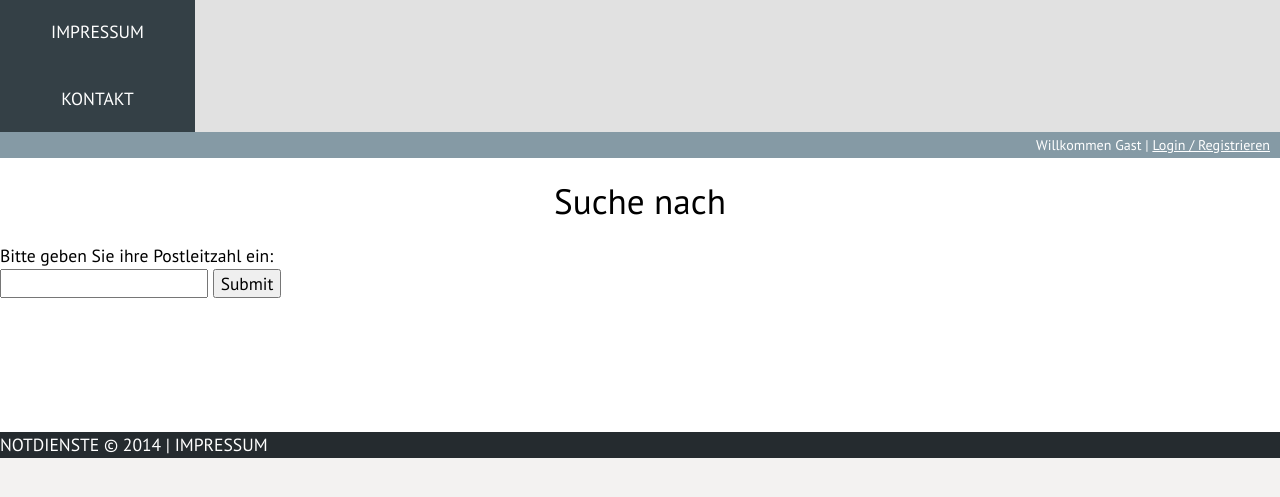
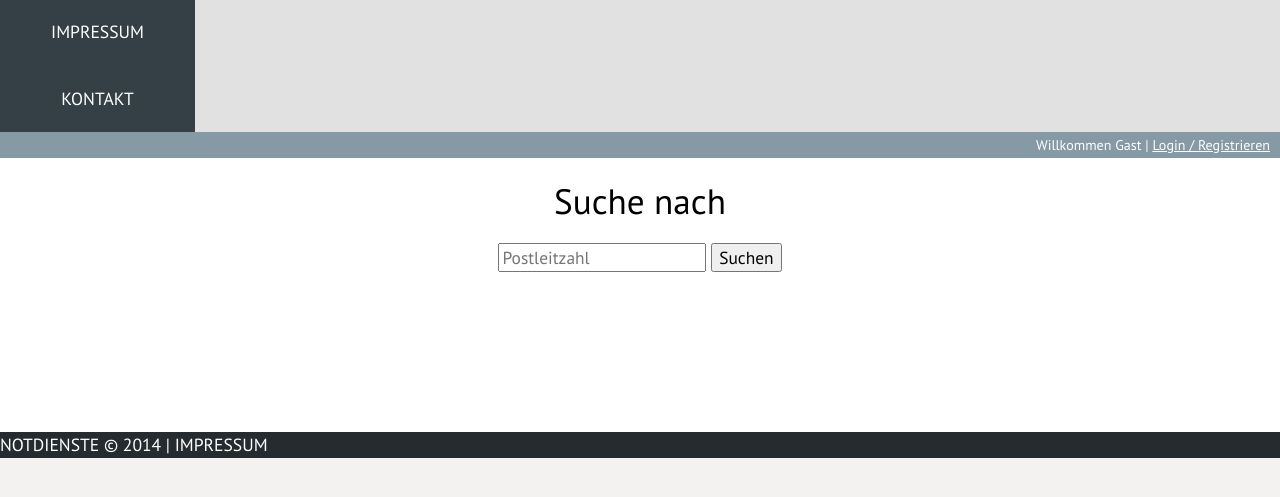
Before and after one commit to sulami/strugz, a Django app: template templates/services/search.html in a window 1280 px wide. Shown: the part 200-697 px from the top of the page. Run offline with Django 3.2, Linux system fonts and the light colour scheme; the template is opened without the code that fills it, so the values that code supplies are empty.

Commit message:
tweak the search page

```diff
--- a/static/nd-style.css
+++ b/static/nd-style.css
@@ -155,7 +155,7 @@ div#user a:hover {
     background: #fff;
     min-height: 300px;
 }
-h1.center {
+.center {
     text-align: center;
 }
 ul#intro {
--- a/templates/services/search.html
+++ b/templates/services/search.html
@@ -4,9 +4,10 @@
 
 {% block content %}
     <h1 class="center">Suche nach {{ category }}</h1>
-    Bitte geben Sie ihre Postleitzahl ein:<br>
+    <div class="center">
     <form action="{% url 'renderer:category' category.pk %}" method="GET">
-        <input type="text" name="plz">
-        <input type="submit" name="submit">
+        <input type="text" name="plz" placeholder="Postleitzahl">
+        <input type="submit" name="submit" value="Suchen">
     </form>
+    </div>
 {% endblock %}
```
